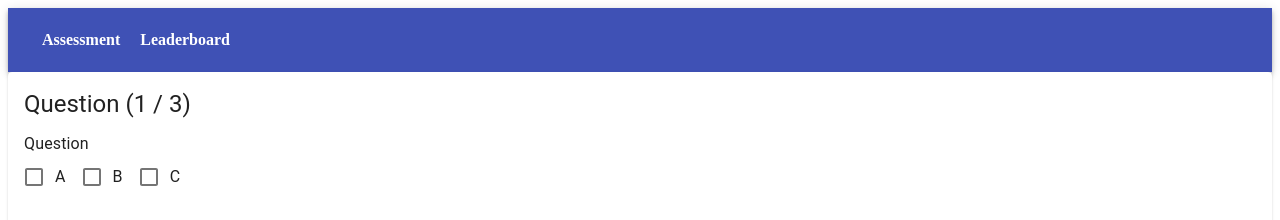
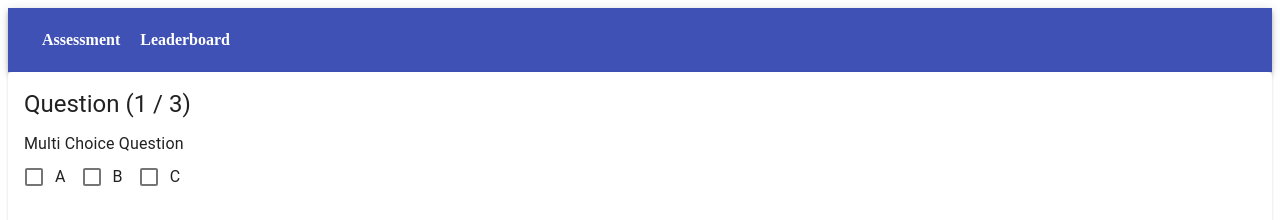
Before and after one commit to nitingangyan/assessment_app, a React (Create React App) app: page / in a window 1280 px wide. Shown: the top 220 px of the page. Built offline with nearby package versions, Linux system fonts and the light colour scheme.

Commit message:
1 file modified

```diff
--- a/src/components/assessment.js
+++ b/src/components/assessment.js
@@ -50,13 +50,13 @@ const Assessment = () => {
 
   const [questions, setQuestions] = useState([
     {
-      text: 'Question',
+      text: 'Multi Choice Question',
       options: ['A', 'B', 'C'],
-      answer: '1',
+      answer: '1,3',
       type: 'MMCQ'
     },
     {
-      text: 'Question',
+      text: 'Multi Select Question',
       options: [
         { text: 'A', options: ['A', 'B', 'C'] },
         { text: 'B', options: ['A', 'B', 'C'] },
@@ -66,8 +66,9 @@ const Assessment = () => {
       type: 'DropDown'
     },
     {
-      text: 'Question',
-      options: ['A', 'B', 'C'],
+      text: 'Drag and Drop Question',
+      dragOptions: ['A', 'B', 'C'],
+      dropOptions: ['A', 'B', 'C'],
       answer: '1',
       type: 'DND'
     }
```
